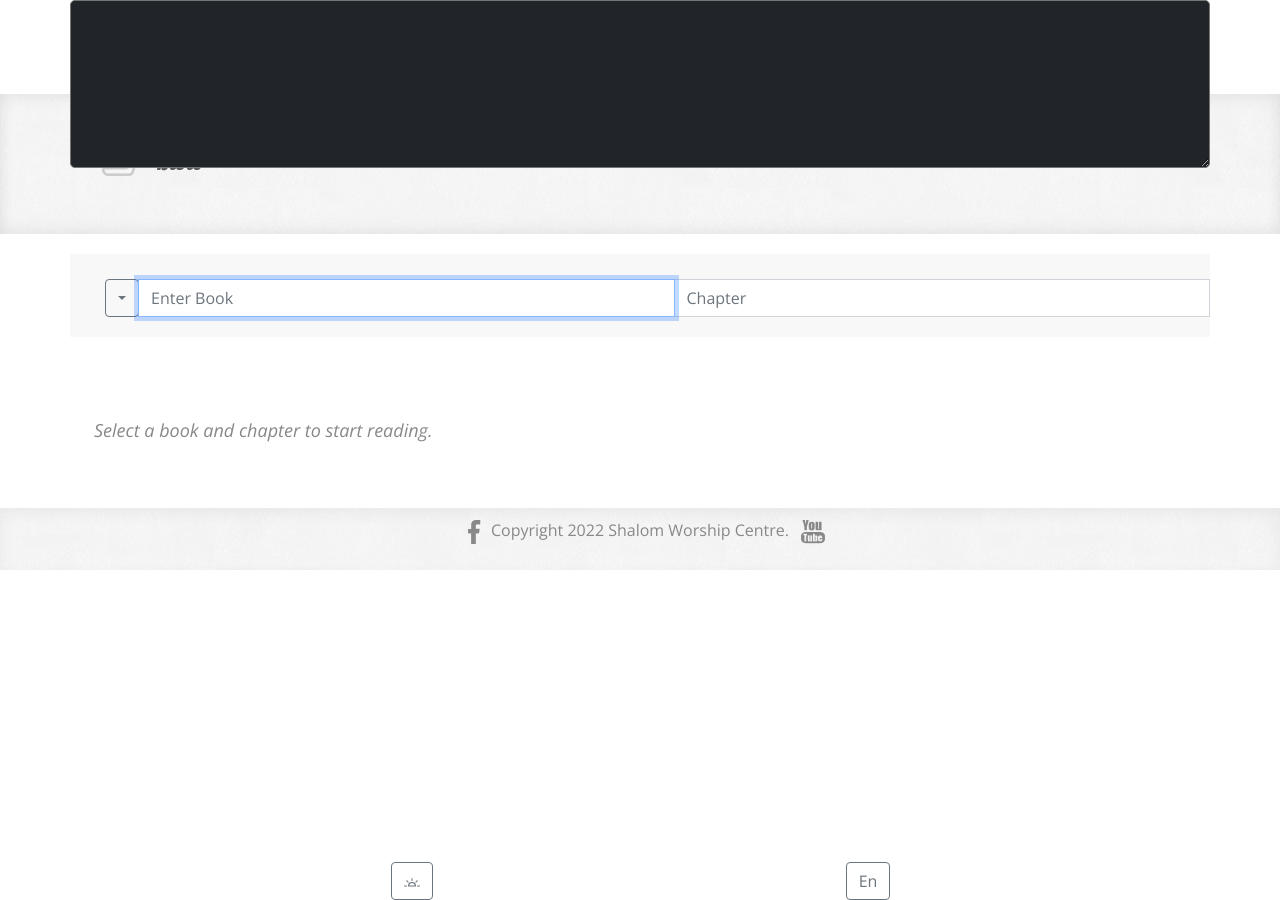
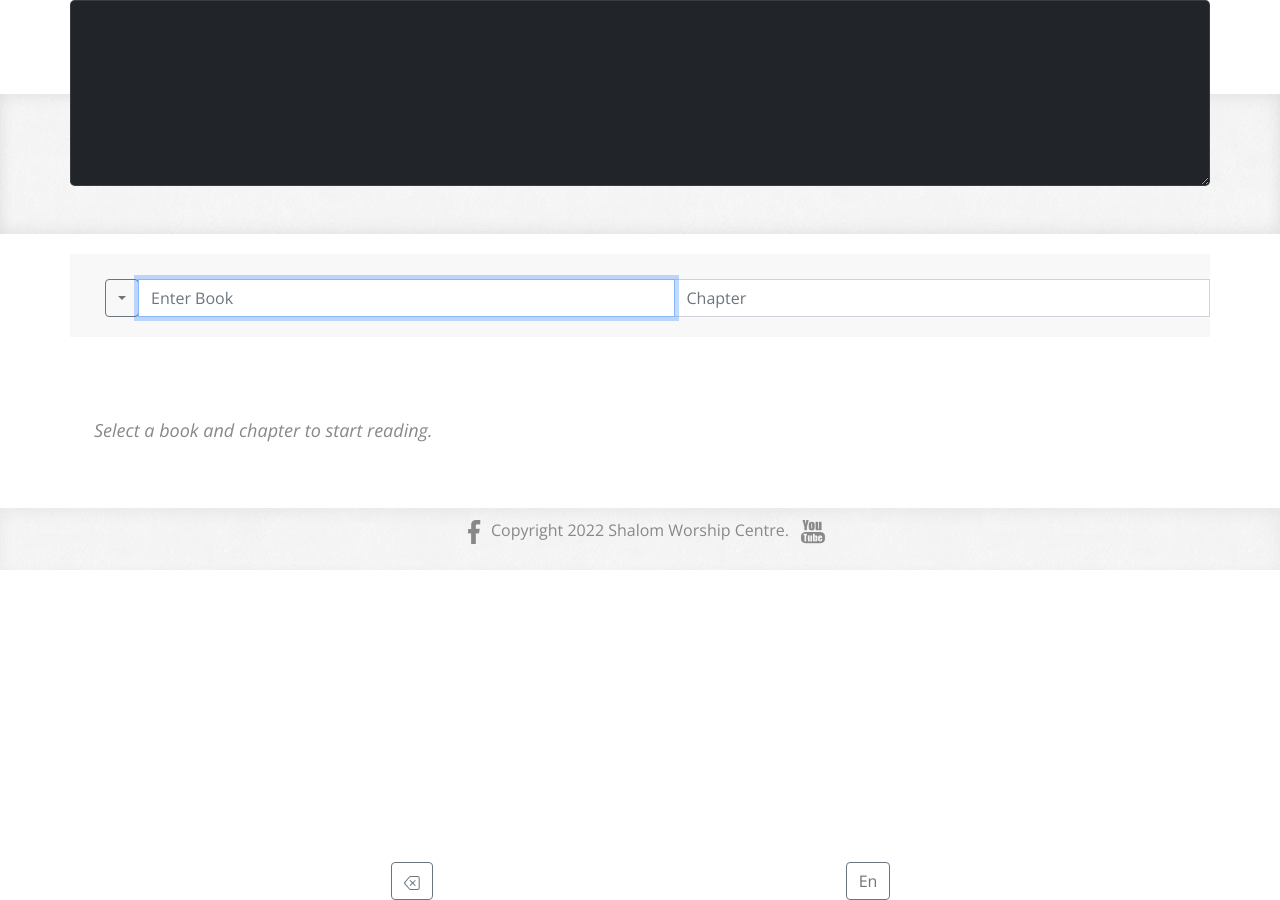
Before and after one commit to Dr-Anonymous/shalom, a Jekyll site: the page built from bibleDisplay.html, in a window 1280 px wide. Built offline with Jekyll 4.4.1, drawn with Linux system fonts in a browser that asks for light colours; some web fonts are replaced.

Commit message:
Update bibleDisplay.html

```diff
--- a/bibleDisplay.html
+++ b/bibleDisplay.html
@@ -112,16 +112,8 @@
             });
             //end of on document.ready.function
 
-            function darkMode(current) {
-                if ($(current).attr("value") == "light") {
-                    $(current).attr("value", "dark");
-                    $(".services-full-width").addClass("bg-dark");
-                    $(".services-full-width").addClass("text-light");
-                } else {
-                    $(current).attr("value", "light");
-                    $(".services-full-width").removeClass("bg-dark");
-                    $(".services-full-width").removeClass("text-light");
-                }
+            function clearText() {
+                $('#display').val('');
             }
 
             function changeLanguage(current) {
@@ -271,7 +263,7 @@
 		<!-- display -->
 		<div class="container fixed-top">
 			<div class="row">
-			<textarea class="form-control-lg bg-dark text-light" id="display" rows="5"></textarea>
+			<textarea class="form-control-lg bg-dark text-light fs-3" id="display" rows="4" disabled readonly></textarea>
 			</div>
 		</div>
 
@@ -287,12 +279,11 @@
                 </div>
 
 				<div class="col">
-                    <button type="button" class="btn btn-outline-secondary" value="light" onclick="darkMode(this);">
-                        <svg xmlns="http://www.w3.org/2000/svg" width="16" height="16" fill="currentColor" class="bi bi-brightness-alt-high" viewBox="0 0 16 16">
-                            <path
-                                d="M8 3a.5.5 0 0 1 .5.5v2a.5.5 0 0 1-1 0v-2A.5.5 0 0 1 8 3zm8 8a.5.5 0 0 1-.5.5h-2a.5.5 0 0 1 0-1h2a.5.5 0 0 1 .5.5zm-13.5.5a.5.5 0 0 0 0-1h-2a.5.5 0 0 0 0 1h2zm11.157-6.157a.5.5 0 0 1 0 .707l-1.414 1.414a.5.5 0 1 1-.707-.707l1.414-1.414a.5.5 0 0 1 .707 0zm-9.9 2.121a.5.5 0 0 0 .707-.707L3.05 5.343a.5.5 0 1 0-.707.707l1.414 1.414zM8 7a4 4 0 0 0-4 4 .5.5 0 0 0 .5.5h7a.5.5 0 0 0 .5-.5 4 4 0 0 0-4-4zm0 1a3 3 0 0 1 2.959 2.5H5.04A3 3 0 0 1 8 8z"
-                            ></path>
-                        </svg>
+                    <button type="button" class="btn btn-outline-secondary" onclick="clearText();">
+                        <svg xmlns="http://www.w3.org/2000/svg" width="16" height="16" fill="currentColor" class="bi bi-backspace" viewBox="0 0 16 16">
+						  <path d="M5.83 5.146a.5.5 0 0 0 0 .708L7.975 8l-2.147 2.146a.5.5 0 0 0 .707.708l2.147-2.147 2.146 2.147a.5.5 0 0 0 .707-.708L9.39 8l2.146-2.146a.5.5 0 0 0-.707-.708L8.683 7.293 6.536 5.146a.5.5 0 0 0-.707 0z"/>
+						  <path d="M13.683 1a2 2 0 0 1 2 2v10a2 2 0 0 1-2 2h-7.08a2 2 0 0 1-1.519-.698L.241 8.65a1 1 0 0 1 0-1.302L5.084 1.7A2 2 0 0 1 6.603 1h7.08zm-7.08 1a1 1 0 0 0-.76.35L1 8l4.844 5.65a1 1 0 0 0 .759.35h7.08a1 1 0 0 0 1-1V3a1 1 0 0 0-1-1h-7.08z"/>
+						</svg>
                     </button>
                 </div>
 
```
Also changed, not shown: other parts of bibleDisplay.html (+8 -2 lines).
